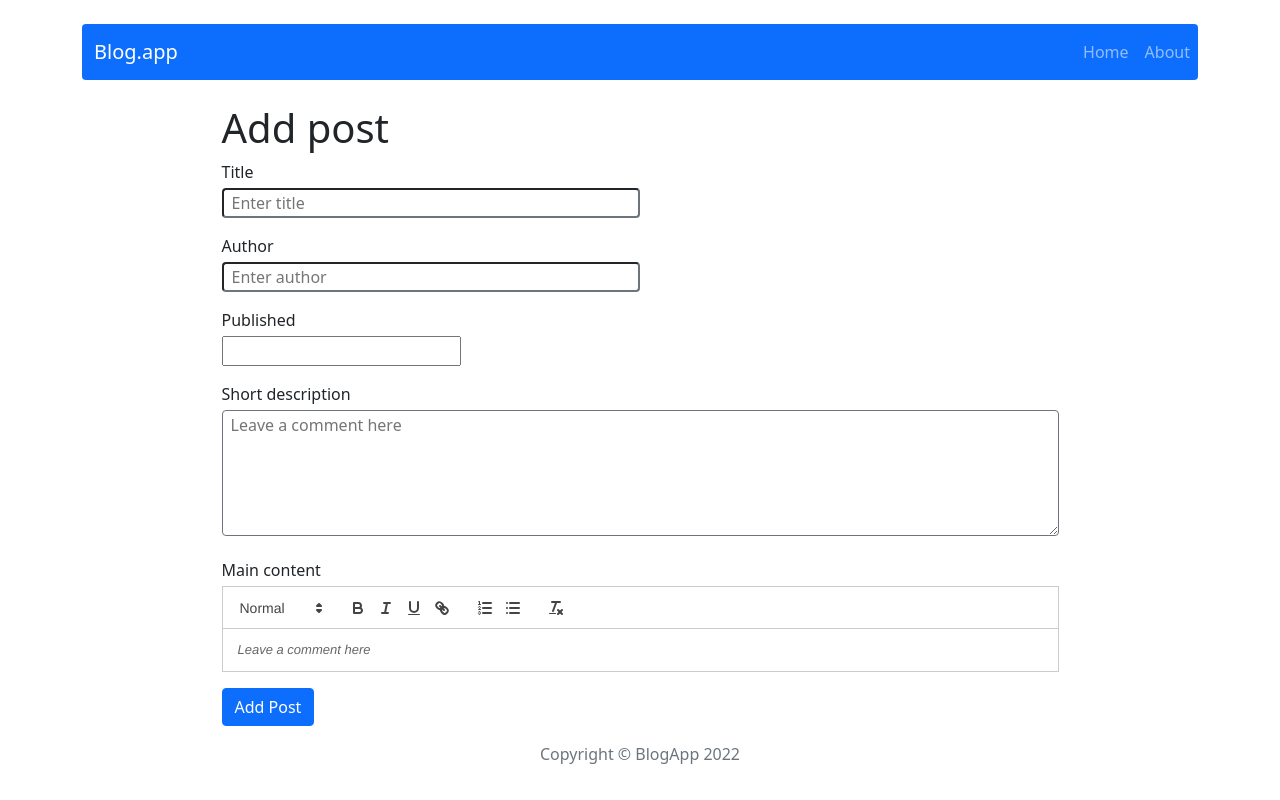
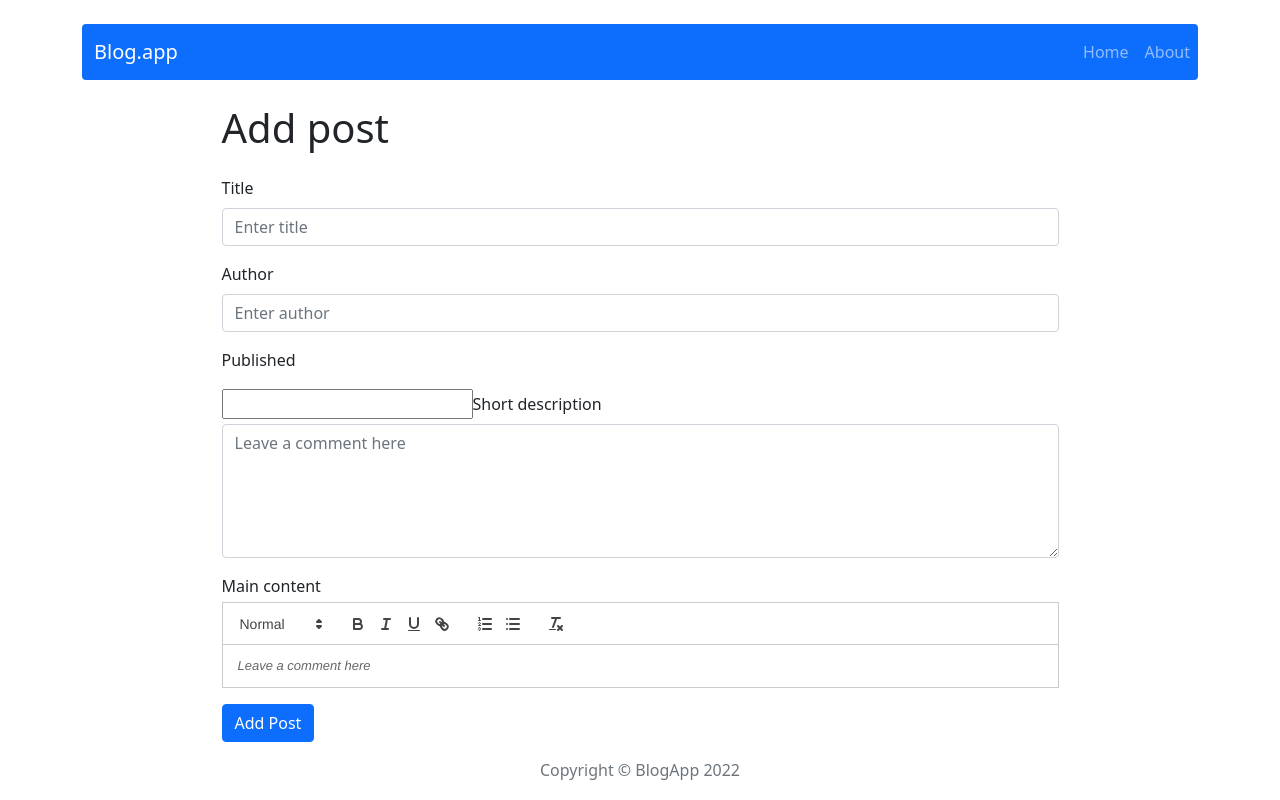
Before and after one commit to wrotewrong/react-kodilla-blog, a React (Create React App) app: page /post/add in a window 1280 px wide. Built offline with nearby package versions, Linux system fonts and the light colour scheme.

Commit message:
Add form validation to PostForm component

```diff
--- a/package.json
+++ b/package.json
@@ -12,6 +12,7 @@
     "react-bootstrap": "2.0",
     "react-datepicker": "^4.8.0",
     "react-dom": "^18.2.0",
+    "react-hook-form": "^7.39.5",
     "react-quill": "^2.0.0",
     "react-redux": "^8.0.5",
     "react-router-dom": "^6.0.1",
--- a/src/components/features/PostForm.js
+++ b/src/components/features/PostForm.js
@@ -1,12 +1,14 @@
 import { Button } from 'react-bootstrap';
-import { TextArea } from '../common/TextArea';
-import { TextInput } from '../common/TextInput';
+// import { TextArea } from '../common/TextArea';
+// import { TextInput } from '../common/TextInput';
 import { useState } from 'react';
 import PropTypes from 'prop-types';
 import ReactQuill from 'react-quill';
 import 'react-quill/dist/quill.snow.css';
 import DatePicker from 'react-datepicker';
 import 'react-datepicker/dist/react-datepicker.css';
+import { useForm } from 'react-hook-form';
+import { FormLabel, FormControl } from 'react-bootstrap';
 
 export function PostForm({ action, actionText, ...props }) {
   const [title, setTitle] = useState(props.title ? props.title : '');
@@ -19,51 +21,116 @@ export function PostForm({ action, actionText, ...props }) {
   );
   const [content, setContent] = useState(props.content ? props.content : '');
 
-  const handleSubmit = (e) => {
-    e.preventDefault();
-    action({ title, author, publishedDate, shortDescription, content });
+  const [contentError, setContentError] = useState(false);
+  const [dateError, setDateError] = useState(false);
+
+  const handleSubmit = () => {
+    setContentError(!content);
+    setDateError(!publishedDate);
+    if (content && publishedDate) {
+      action({ title, author, publishedDate, shortDescription, content });
+    }
   };
 
+  const {
+    register,
+    handleSubmit: validate,
+    formState: { errors },
+  } = useForm();
+
   return (
-    <form onSubmit={handleSubmit}>
-      <TextInput
+    <form onSubmit={validate(handleSubmit)}>
+      {/* <TextInput
         value={title}
         onChange={(e) => setTitle(e.target.value)}
         id='Title'
         placeholder='Enter title'
         type='text'
-      ></TextInput>
-      <TextInput
+      ></TextInput> */}
+      <FormLabel className='mt-3'>Title</FormLabel>
+      <FormControl
+        {...register('title', { required: true, minLength: 4 })}
+        value={title}
+        onChange={(e) => setTitle(e.target.value)}
+        type='text'
+        placeholder='Enter title'
+      />
+      {errors.title && (
+        <small className='d-block form-text text-danger mt-1'>
+          This field is required and must contain at least 4 characters
+        </small>
+      )}
+      {/* <TextInput
         value={author}
         onChange={(e) => setAuthor(e.target.value)}
         id='Author'
         placeholder='Enter author'
         type='text'
-      ></TextInput>
-      <p className='mb-1'>Published</p>
+      ></TextInput> */}
+      <FormLabel className='mt-3'>Author</FormLabel>
+      <FormControl
+        {...register('author', { required: true, minLength: 4 })}
+        value={author}
+        onChange={(e) => setAuthor(e.target.value)}
+        placeholder='Enter author'
+        type='text'
+      />
+      {errors.author && (
+        <small className='d-block form-text text-danger mt-1'>
+          This field is required and must contain at least 4 characters
+        </small>
+      )}
+
+      <p className='mb-1 mt-3'>Published</p>
       <DatePicker
-        className='mb-3'
+        className='px-2'
         selected={publishedDate}
         onChange={(date) => {
           setDate(date);
         }}
       ></DatePicker>
-      <TextArea
+      {dateError && (
+        <small className='d-block form-text text-danger mt-1'>
+          This field is required
+        </small>
+      )}
+
+      {/* <TextArea
         value={shortDescription}
         onChange={(e) => setDescription(e.target.value)}
         id='Short description'
         placeholder='Leave a comment here'
         rows='5'
-      ></TextArea>
-      <p className='mb-1'>Main content</p>
+      ></TextArea> */}
+      <FormLabel className='mt-3'>Short description</FormLabel>
+      <FormControl
+        {...register('description', { required: true, minLength: 20 })}
+        value={shortDescription}
+        onChange={(e) => setDescription(e.target.value)}
+        placeholder='Leave a comment here'
+        as='textarea'
+        rows={5}
+      />
+      {errors.description && (
+        <small className='d-block form-text text-danger mt-1'>
+          This field is required and must contain at least 20 characters
+        </small>
+      )}
+
+      <p className='mb-1 mt-3'>Main content</p>
       <ReactQuill
-        className='mb-3'
         theme='snow'
         value={content}
         onChange={setContent}
         placeholder='Leave a comment here'
       ></ReactQuill>
-      <Button type='submit' className='d-block'>
+      {contentError && (
+        <small className='d-block form-text text-danger mt-1'>
+          Content can't be empty
+        </small>
+      )}
+
+      <Button type='submit' className='d-block mt-3'>
         {actionText}
       </Button>
     </form>
```
Also changed, not shown: 1 other file (tests, documents, lock files or other folders).
